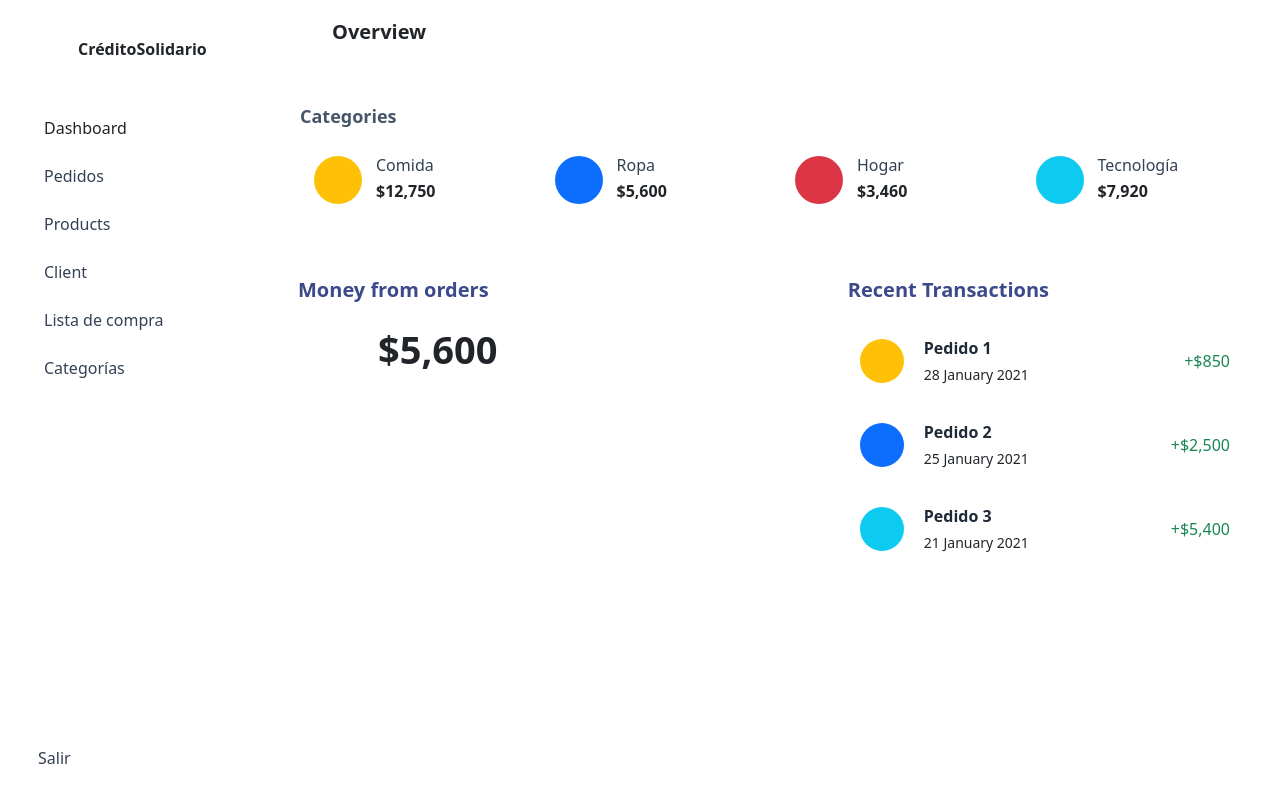
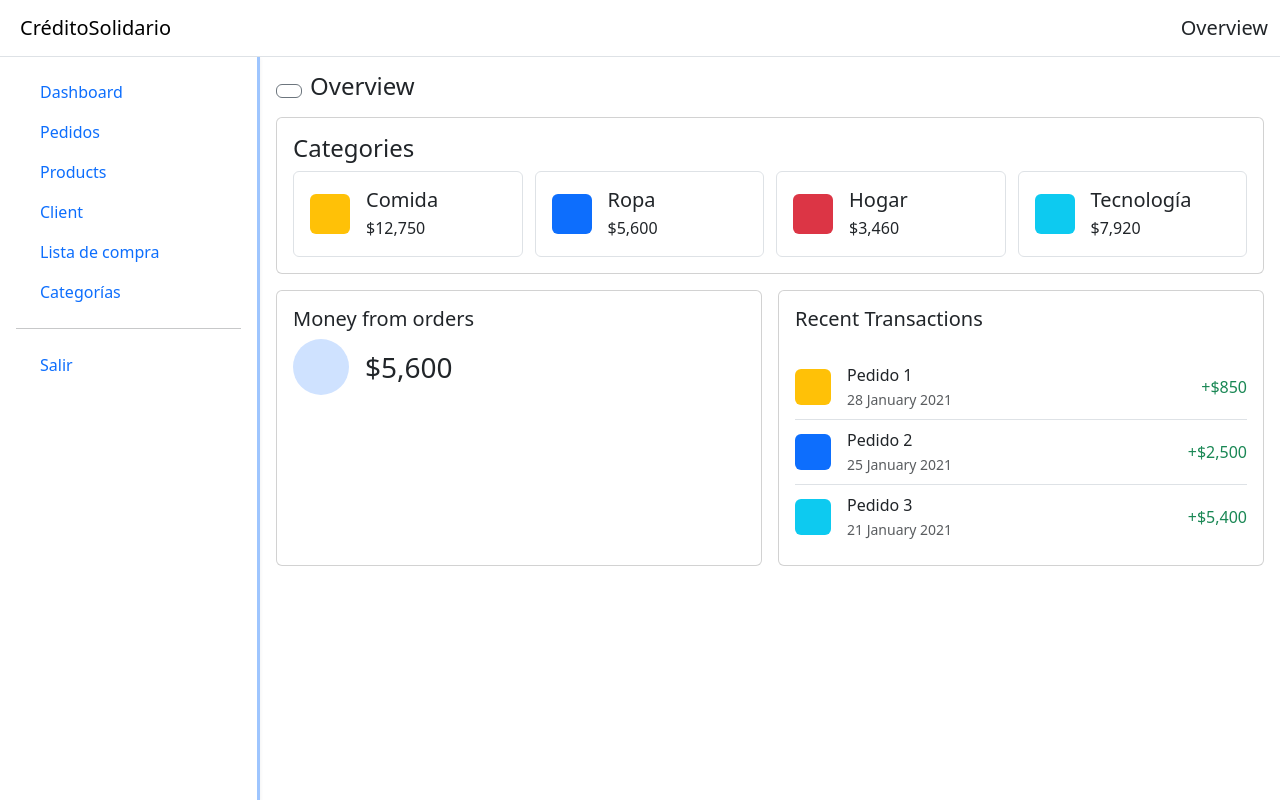
Before and after one commit to Gabriel-Perez-Marquez/credito-solitario-web, an Angular app: page /dashboard in a window 1280 px wide. Built offline with nearby package versions, Linux system fonts and the light colour scheme.

Commit message:
Intento de dejar bien la dashboard

```diff
--- a/src/app/pages/dashboard-page/dashboard-page.css
+++ b/src/app/pages/dashboard-page/dashboard-page.css
@@ -1,207 +1,30 @@
-:root{
-  --bg: #f4f5f8;
-  --panel: #ffffff;
-  --text: #1e1f25;
-  --muted: #6b7280;
-  --border: #e6e8ef;
-  --primary: #4c63d2;
-  --primary-100: #e9edff;
-  --warning-100: #fff3c8;
-  --danger-100: #ffe1e7;
-  --info-100: #d9f3f7;
-  --radius: 16px;
-  --shadow: 0 2px 6px rgba(0,0,0,.05), 0 8px 24px rgba(0,0,0,.06);
+.sidebar{
+  position: fixed;
+  top: 56px;
+  left: 0;
+  width: 260px;
+  height: calc(100dvh - 56px);
+  background: #ffffff;
+  border-right: 3px solid #e9edff;
+  box-shadow: 0 2px 6px rgba(0,0,0,.05), 0 8px 24px rgba(0,0,0,.06);
+  padding: 12px;
+  overflow: auto;
+  z-index: 950;
 }
 
-*{ box-sizing:border-box; }
-html,body{ height:100%; }
-body{
-  margin:0;
-  font-family: ui-sans-serif, system-ui, -apple-system, Segoe UI, Roboto, Helvetica, Arial, "Apple Color Emoji","Segoe UI Emoji";
-  color:var(--text);
-  background:var(--bg);
+main{
+  margin-top: 56px;
+  margin-left: 260px;
+  padding: 16px;
 }
 
-/* Sidebar */
-.sidebar{
-  position:fixed;
-  inset:0 auto 0 0;
-  width:260px;
-  background:var(--panel);
-  border-right:1px solid var(--border);
-  display:flex;
-  flex-direction:column;
-  padding:20px 14px;
-  z-index:1000;
+.menu-toggle{
+  background: #ffffff;
+  border: 1px solid #e6e8ef;
+  border-radius: 10px;
+  width: 40px;
+  height: 40px;
+  display: none;
+  place-items: center;
+  font-size: 20px;
 }
-.brand{
-  display:flex;
-  align-items:center;
-  gap:12px;
-  padding:8px 10px 18px;
-  border-bottom:1px solid var(--border);
-  margin-bottom:8px;
-}
-.brand-logo{
-  width:42px;height:42px;border-radius:50%;
-  background:var(--primary-100);
-  display:grid;place-items:center;color:var(--primary);
-  font-size:22px;
-}
-.brand-name{ font-weight:700; }
-
-.menu{
-  display:flex;flex-direction:column;
-  padding:10px 6px;gap:4px;overflow:auto;
-}
-.menu-item{
-  display:flex;align-items:center;gap:12px;
-  padding:10px 12px;border-radius:10px;color:#334155;
-  text-decoration:none;font-weight:500;
-}
-.menu-item i{ font-size:18px; }
-.menu-item:hover{ background:#f2f4f8; }
-.menu-item.active{
-  color:var(--primary);
-  background:var(--primary-100);
-}
-.sidebar-footer{
-  margin-top:auto;border-top:1px solid var(--border);padding-top:10px;
-}
-
-/* Main layout */
-.main{
-  margin-left:260px;
-  min-height:100vh;
-  display:flex;flex-direction:column;
-}
-.topbar{
-  height:64px;background:var(--panel);
-  border-bottom:1px solid var(--border);
-  display:flex;align-items:center;gap:12px;
-  padding:0 20px;
-  position:sticky;top:0;z-index:500;
-}
-.topbar h1{
-  font-size:20px;margin:0;font-weight:700;
-}
-.menu-toggle{
-  display:none; /* visible en móvil */
-  background:var(--panel); border:1px solid var(--border);
-  border-radius:10px; width:40px;height:40px;
-  display:inline-grid; place-items:center; font-size:20px;
-}
-
-.content{
-  width:100%;
-  max-width:1280px;
-  margin:24px auto;
-  padding:0 20px 40px;
-  display:flex;flex-direction:column;gap:24px;
-}
-
-/* Tarjetas y grillas */
-.card{
-  background:var(--panel);
-  border:1px solid var(--border);
-  border-radius:var(--radius);
-  box-shadow:var(--shadow);
-  padding:18px 18px;
-}
-
-.section-title{
-  margin:0 0 14px 2px;
-  color:#475569;
-  font-size:18px;
-  font-weight:700;
-}
-
-.categories{
-  display:grid;
-  grid-template-columns: repeat(4, minmax(190px, 1fr));
-  gap:18px;
-}
-.category-card{
-  display:flex;align-items:center;gap:14px;
-  background:#fff;border:1px solid var(--border);
-  border-radius:14px;padding:14px 16px;
-}
-.category-card .icon{
-  width:48px;height:48px;border-radius:50%;
-  display:grid;place-items:center;font-size:22px;color:#344054;
-}
-.category-card .info h5{ margin:0 0 4px; font-size:16px; color:#334155; }
-.category-card .info p{ margin:0; font-weight:700; }
-
-/* Colores utilitarios */
-.bg-warning{ background:var(--warning-100); }
-.bg-primary{ background:var(--primary-100); color:var(--primary); }
-.bg-danger{ background:var(--danger-100); }
-.bg-info{ background:var(--info-100); }
-.bg-primary-soft{ background:var(--primary-100); }
-.text-success{ color:#13a46b; }
-.text-primary{ color:var(--primary); }
-
-/* Grid inferior */
-.grid-2{
-  display:grid; gap:24px;
-  grid-template-columns: 1.1fr 0.9fr;
-}
-.card-title{
-  margin:0 0 6px;
-  color:#3c4a8b;
-  font-weight:700;
-}
-
-.money-card .money-value{
-  display:flex; align-items:center; gap:16px;
-  margin-top:10px;
-}
-.money-card .icon.xl{
-  width:64px;height:64px;border-radius:50%;
-  display:grid;place-items:center;font-size:30px;
-}
-.money-card .amount{
-  font-size:38px; font-weight:800;
-}
-
-/* Recent list */
-.list-unstyled{ list-style:none; padding:0; margin:0; }
-.transaction{
-  display:grid;
-  grid-template-columns: 52px 1fr auto;
-  align-items:center;
-  gap:12px;
-  padding:12px;
-  border:1px solid var(--border);
-  border-radius:12px;
-  background:#fff;
-}
-.transaction + .transaction{ margin-top:10px; }
-.transaction .icon{
-  width:44px;height:44px;border-radius:50%;
-  display:grid;place-items:center;font-size:20px;
-}
-.transaction .details .title{
-  display:block;font-weight:600;margin-bottom:2px;color:#1f2937;
-}
-.transaction small{ color:var(--muted); }
-
-/* Responsive */
-@media (max-width: 1100px){
-  .categories{ grid-template-columns: repeat(2, minmax(190px, 1fr)); }
-  .grid-2{ grid-template-columns: 1fr; }
-}
-@media (max-width: 900px){
-  .main{ margin-left:0; }
-  .sidebar{
-    transform: translateX(-100%);
-    transition: transform .25s ease;
-  }
-  .sidebar.open{ transform: translateX(0); }
-  .topbar .menu-toggle{ display:inline-grid; }
-  /* cubre debajo cuando el sidebar está abierto */
-  body.showing-sidebar::after{
-    content:""; position:fixed; inset:0; background:rgba(0,0,0,.25); z-index:900;
-  }
-}
--- a/src/app/pages/dashboard-page/dashboard-page.html
+++ b/src/app/pages/dashboard-page/dashboard-page.html
@@ -1,149 +1,161 @@
- <!-- Sidebar fijo -->
-    <aside class="sidebar">
-      <div class="brand">
-        <div class="brand-logo">
+<nav class="navbar bg-body border-bottom fixed-top">
+    <div class="container-fluid">
+      <a class="navbar-brand d-flex align-items-center gap-2" href="#">
         <i class="bi bi-handshake"></i>
+        <span>CréditoSolidario</span>
+      </a>
+      <span class="h5 mb-0">Overview</span>
     </div>
-        <span class="brand-name">CréditoSolidario</span>
-      </div>
+  </nav>
 
-      <nav class="menu">
-        <a class="menu-item active" href="#">
+  <!-- ASIDE LATERAL -->
+  <aside class="sidebar bg-body border-end border-3 border-primary-subtle shadow-sm p-3">
+    <nav class="menu nav flex-column">
+      <a class="nav-link active d-flex align-items-center gap-2" href="#">
         <i class="bi bi-speedometer2"></i>
         <span>Dashboard</span>
       </a>
-        <a class="menu-item" href="#">
+      <a class="nav-link d-flex align-items-center gap-2" href="#">
         <i class="bi bi-card-checklist"></i>
         <span>Pedidos</span>
       </a>
-        <a class="menu-item" href="#">
+      <a class="nav-link d-flex align-items-center gap-2" href="#">
         <i class="bi bi-box-seam"></i>
         <span>Products</span>
       </a>
-        <a class="menu-item" href="#">
+      <a class="nav-link d-flex align-items-center gap-2" href="#">
         <i class="bi bi-person"></i>
         <span>Client</span>
       </a>
-        <a class="menu-item" href="#">
+      <a class="nav-link d-flex align-items-center gap-2" href="#">
         <i class="bi bi-cart3"></i>
         <span>Lista de compra</span>
       </a>
-        <a class="menu-item" href="#">
+      <a class="nav-link d-flex align-items-center gap-2" href="#">
         <i class="bi bi-funnel"></i>
         <span>Categorías</span>
       </a>
-      </nav>
-
-      <div class="sidebar-footer">
-        <a class="menu-item" href="#">
+      <hr>
+      <a class="nav-link d-flex align-items-center gap-2" href="#">
         <i class="bi bi-box-arrow-left"></i>
         <span>Salir</span>
       </a>
-      </div>
+    </nav>
   </aside>
 
-    <!-- Contenido principal -->
+  <!-- MAIN DEBAJO DEL NAVBAR -->
   <main class="main">
-      <header class="topbar">
-        <button class="menu-toggle" aria-label="Abrir menú">
+    <!-- Tu contenido original -->
+    <header class="topbar mb-3">
+      <button class="btn btn-outline-secondary" aria-label="Abrir menú">
         <i class="bi bi-list"></i>
       </button>
-        <h1>Overview</h1>
+      <h1 class="h4 d-inline ms-2">Overview</h1>
     </header>
 
     <div class="content">
-        <section class="overview-section card">
+      <section class="overview-section card p-3 mb-3">
         <h4 class="section-title">Categories</h4>
 
-          <div class="categories">
-            <div class="category-card comida">
-              <div class="icon bg-warning">
+        <div class="categories d-grid" style="grid-template-columns: repeat(auto-fit, minmax(220px, 1fr)); gap: 12px;">
+          <div class="category-card comida d-flex align-items-center p-3 border rounded">
+            <div class="icon bg-warning d-inline-flex justify-content-center align-items-center rounded me-3" style="width:40px;height:40px;">
               <i class="bi bi-cash-stack"></i>
             </div>
             <div class="info">
-                <h5>Comida</h5>
-                <p>$12,750</p>
+              <h5 class="mb-1">Comida</h5>
+              <p class="mb-0">$12,750</p>
             </div>
           </div>
 
-            <div class="category-card ropa">
-              <div class="icon bg-primary">
+          <div class="category-card ropa d-flex align-items-center p-3 border rounded">
+            <div class="icon bg-primary text-white d-inline-flex justify-content-center align-items-center rounded me-3" style="width:40px;height:40px;">
               <i class="bi bi-hand-thumbs-up"></i>
             </div>
             <div class="info">
-                <h5>Ropa</h5>
-                <p>$5,600</p>
+              <h5 class="mb-1">Ropa</h5>
+              <p class="mb-0">$5,600</p>
             </div>
           </div>
 
-            <div class="category-card hogar">
-              <div class="icon bg-danger">
+          <div class="category-card hogar d-flex align-items-center p-3 border rounded">
+            <div class="icon bg-danger text-white d-inline-flex justify-content-center align-items-center rounded me-3" style="width:40px;height:40px;">
               <i class="bi bi-receipt"></i>
             </div>
             <div class="info">
-                <h5>Hogar</h5>
-                <p>$3,460</p>
+              <h5 class="mb-1">Hogar</h5>
+              <p class="mb-0">$3,460</p>
             </div>
           </div>
 
-            <div class="category-card tecnologia">
-              <div class="icon bg-info">
+          <div class="category-card tecnologia d-flex align-items-center p-3 border rounded">
+            <div class="icon bg-info text-white d-inline-flex justify-content-center align-items-center rounded me-3" style="width:40px;height:40px;">
               <i class="bi bi-piggy-bank"></i>
             </div>
             <div class="info">
-                <h5>Tecnología</h5>
-                <p>$7,920</p>
+              <h5 class="mb-1">Tecnología</h5>
+              <p class="mb-0">$7,920</p>
             </div>
           </div>
         </div>
       </section>
 
-        <section class="grid-2">
-          <div class="card money-card">
+      <section class="grid-2 row g-3">
+        <div class="col-12 col-lg-6">
+          <div class="card p-3 h-100 money-card">
             <h5 class="card-title">Money from orders</h5>
-            <div class="money-value">
-              <div class="icon xl bg-primary-soft">
-                <i class="bi bi-hand-thumbs-up text-primary"></i>
+            <div class="money-value d-flex align-items-center gap-3">
+              <div class="icon d-inline-flex justify-content-center align-items-center rounded-circle bg-primary-subtle" style="width:56px;height:56px;">
+                <i class="bi bi-hand-thumbs-up text-primary fs-4"></i>
               </div>
-              <span class="amount">$5,600</span>
+              <span class="amount fs-3">$5,600</span>
+            </div>
           </div>
         </div>
 
-          <div class="card recent-card">
+        <div class="col-12 col-lg-6">
+          <div class="card p-3 h-100 recent-card">
             <h5 class="card-title">Recent Transactions</h5>
-            <ul class="list-unstyled mt-3">
-              <li class="transaction">
-                <div class="icon bg-warning">
+            <ul class="list-unstyled mt-3 mb-0">
+              <li class="transaction d-flex align-items-center justify-content-between py-2 border-bottom">
+                <div class="d-flex align-items-center gap-3">
+                  <div class="icon bg-warning d-inline-flex justify-content-center align-items-center rounded" style="width:36px;height:36px;">
                     <i class="bi bi-credit-card"></i>
                   </div>
                   <div class="details">
-                  <span class="title">Pedido 1</span>
-                  <small>28 January 2021</small>
+                    <span class="title d-block">Pedido 1</span>
+                    <small class="text-muted">28 January 2021</small>
+                  </div>
                 </div>
                 <span class="amount text-success">+$850</span>
               </li>
-              <li class="transaction">
-                <div class="icon bg-primary">
+              <li class="transaction d-flex align-items-center justify-content-between py-2 border-bottom">
+                <div class="d-flex align-items-center gap-3">
+                  <div class="icon bg-primary text-white d-inline-flex justify-content-center align-items-center rounded" style="width:36px;height:36px;">
                     <i class="bi bi-paypal"></i>
                   </div>
                   <div class="details">
-                  <span class="title">Pedido 2</span>
-                  <small>25 January 2021</small>
+                    <span class="title d-block">Pedido 2</span>
+                    <small class="text-muted">25 January 2021</small>
+                  </div>
                 </div>
                 <span class="amount text-success">+$2,500</span>
               </li>
-              <li class="transaction">
-                <div class="icon bg-info">
+              <li class="transaction d-flex align-items-center justify-content-between py-2">
+                <div class="d-flex align-items-center gap-3">
+                  <div class="icon bg-info text-white d-inline-flex justify-content-center align-items-center rounded" style="width:36px;height:36px;">
                     <i class="bi bi-cash-coin"></i>
                   </div>
                   <div class="details">
-                  <span class="title">Pedido 3</span>
-                  <small>21 January 2021</small>
+                    <span class="title d-block">Pedido 3</span>
+                    <small class="text-muted">21 January 2021</small>
+                  </div>
                 </div>
                 <span class="amount text-success">+$5,400</span>
               </li>
             </ul>
           </div>
+        </div>
       </section>
     </div>
   </main>
```
Lines whose indentation alone changed are shown as unchanged.
